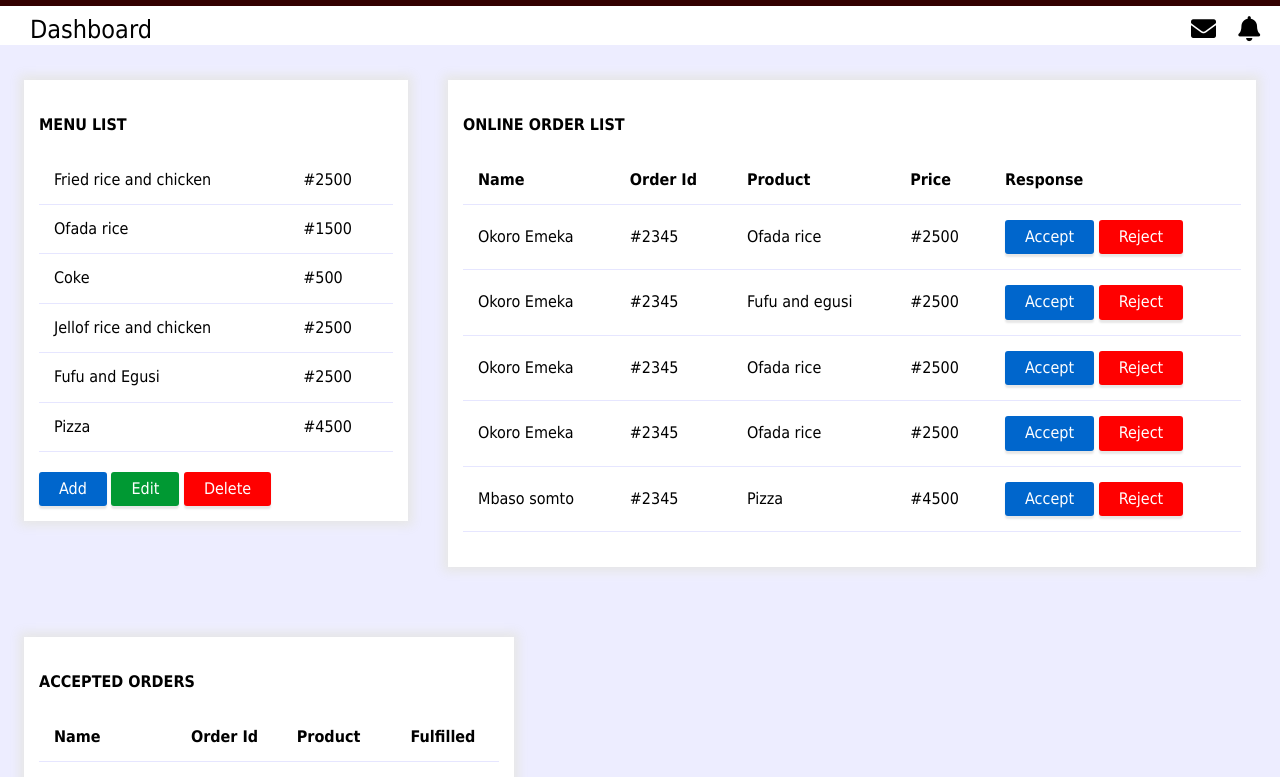
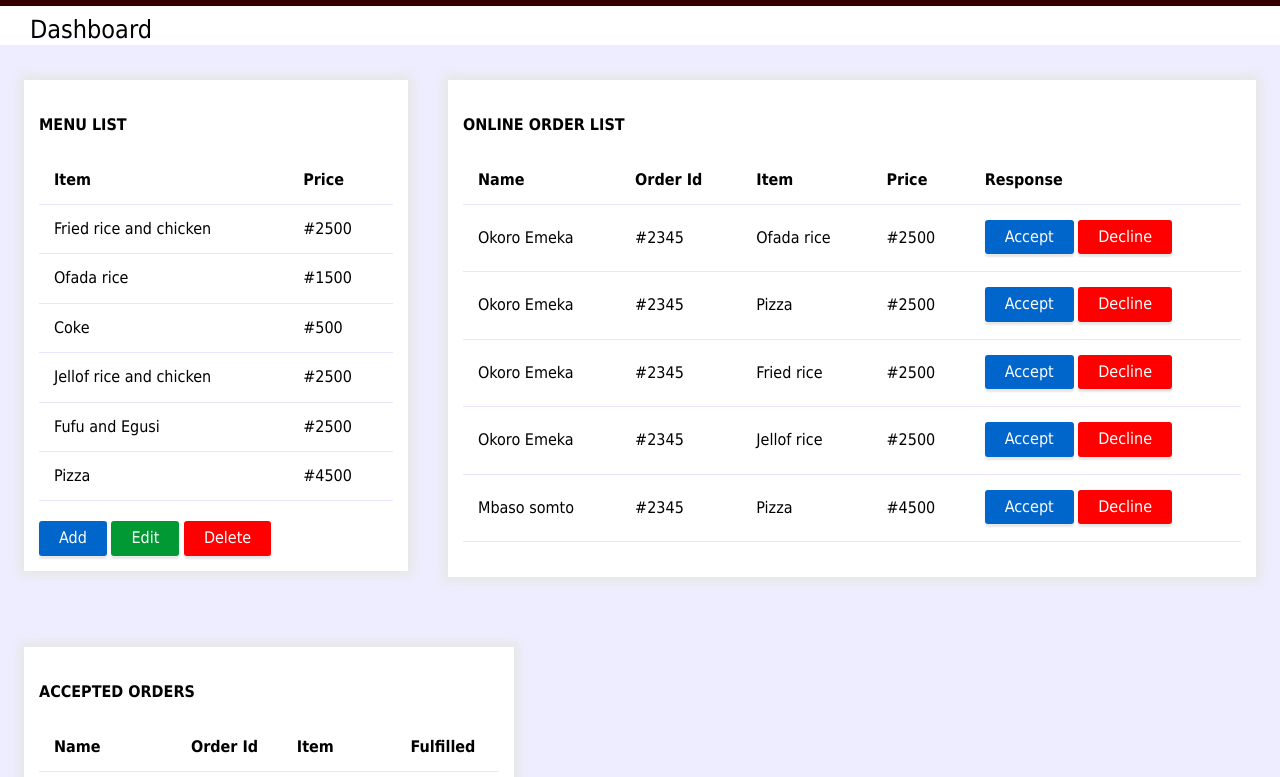
Before and after one commit to okoroemeka/fast-food-fast, a plain HTML site: page UI/admin.html in a window 1280 px wide. Shown: the part 64-841 px from the top of the page. Drawn offline with nearby package versions, Linux system fonts and the light colour scheme; a script that the page names is missing.

Commit message:
fix non responsive table

```diff
--- a/UI/admin.html
+++ b/UI/admin.html
@@ -22,7 +22,7 @@
             <a href="index.html" id="logo">fast-food-fast</a>
             <ul id="main-nav">
                 <li>
-                    <a class="nav-links" href="menu.html">Menu</a>
+                    <a class="nav-links" href="menu.html">menu</a>
                 </li>
             </ul>
         </nav>
@@ -33,14 +33,14 @@
             <div class="row" id="dashbord-container">
                 <div class="col-12" id="dashbord">
                     <span id="dashbord-word">Dashboard</sapn>
-                        <span id="glyhpicons">
+                        <!-- <span id="glyhpicons">
                             <span id="email-glyph">
                                 <i class="fa fa-envelope" style="font-size:25px"></i>
                             </span>
                             <span id="reminder-glyph">
                                 <i class="fa fa-bell" style="font-size:25px"></i>
                             </span>
-                        </span>
+                        </span> -->
                 </div>
             </div>
             <!-- Menu table -->
@@ -53,6 +53,12 @@
 
                         <div class="add-menu-item">
                             <table class="table table-responsive">
+                                <thead>
+                                    <tr>
+                                        <th>Item</th>
+                                        <th>Price</th>
+                                    </tr>
+                                </thead>
                                 <tbody>
                                     <tr>
                                         <td>Fried rice and chicken</td>
@@ -102,7 +108,7 @@
                                     <tr>
                                         <th>Name</th>
                                         <th>Order Id</th>
-                                        <th>Product</th>
+                                        <th>Item</th>
                                         <th>Price</th>
                                         <th>Response</th>
                                     </tr>
@@ -118,49 +124,49 @@
                                                 <button class="accept-button">Accept</button>
                                             </span>
                                             <span>
-                                                <button class="reject-button">Reject</button>
+                                                <button class="reject-button">Decline</button>
                                             </span>
                                         </td>
                                     </tr>
                                     <tr>
                                         <td>Okoro Emeka</td>
                                         <td>#2345</td>
-                                        <td>Fufu and egusi</td>
+                                        <td>Pizza</td>
                                         <td>#2500</td>
                                         <td>
                                             <span>
                                                 <button class="accept-button">Accept</button>
                                             </span>
                                             <span>
-                                                <button class="reject-button">Reject</button>
+                                                <button class="reject-button">Decline</button>
                                             </span>
                                         </td>
                                     </tr>
                                     <tr>
                                         <td>Okoro Emeka</td>
                                         <td>#2345</td>
-                                        <td>Ofada rice</td>
+                                        <td>Fried rice</td>
                                         <td>#2500</td>
                                         <td>
                                             <span>
                                                 <button class="accept-button">Accept</button>
                                             </span>
                                             <span>
-                                                <button class="reject-button">Reject</button>
+                                                <button class="reject-button">Decline</button>
                                             </span>
                                         </td>
                                     </tr>
                                     <tr>
                                         <td>Okoro Emeka</td>
                                         <td>#2345</td>
-                                        <td>Ofada rice</td>
+                                        <td>Jellof rice</td>
                                         <td>#2500</td>
                                         <td>
                                             <span>
                                                 <button class="accept-button">Accept</button>
                                             </span>
                                             <span>
-                                                <button class="reject-button">Reject</button>
+                                                <button class="reject-button">Decline</button>
                                             </span>
                                         </td>
                                     </tr>
@@ -174,7 +180,7 @@
                                                 <button class="accept-button">Accept</button>
                                             </span>
                                             <span>
-                                                <button class="reject-button">Reject</button>
+                                                <button class="reject-button">Decline</button>
                                             </span>
                                         </td>
                                     </tr>
@@ -198,7 +204,7 @@
                                     <tr>
                                         <th>Name</th>
                                         <th>Order Id</th>
-                                        <th>Product</th>
+                                        <th>Item</th>
                                         <th>Fulfilled</th>
                                     </tr>
                                 </thead>
--- a/UI/css/menu.css
+++ b/UI/css/menu.css
@@ -247,23 +247,22 @@ body{
 .add-menu-item,
 .order-body{
 	width: 100%;
+	overflow-x: auto;
 	/*max-width: 100%;*/
 }
 .table{
 	width: 100%;
-	/*max-width:100%;*/
-	margin-bottom: 20px;
-}
-table{
-	/*table-layout: fixed;*/
-	/*max-width: 100%;*/
-	width: 100%;
 	display: table;
 	border-color: gray;
 	background-color: transparent;
-	/*border-spacing: 0;*/
 	border-collapse: collapse;
+	margin-bottom: 20px;
 }
+/* table{ */
+	/*table-layout: fixed;*/
+	/*max-width: 100%;*/
+
+/* } */
 thead,th,td{
 	text-align: left;
 	padding: 15px;
@@ -281,13 +280,15 @@ thead,th,td{
 	box-shadow: 0px 3px 2px #e7e7e7;
 	transition-duration: 0.5s;
 }
-.accept-button,
-.reject-button,
+span input[type=checkbox]:hover,
+.accept-button:hover,
+.reject-button:hover,
 .menu-card-button button:hover{
 	cursor: pointer;
 }
 .accept-button{
  background-color: #0066cc;
+ margin-bottom: 2px;
 }
 .reject-button{
 	background-color: #ff0000;
```
Also changed, not shown: UI/login.html (+3 -0 lines), UI/menu.html (+0 -3 lines), UI/profile.html (+1 -1 lines).
